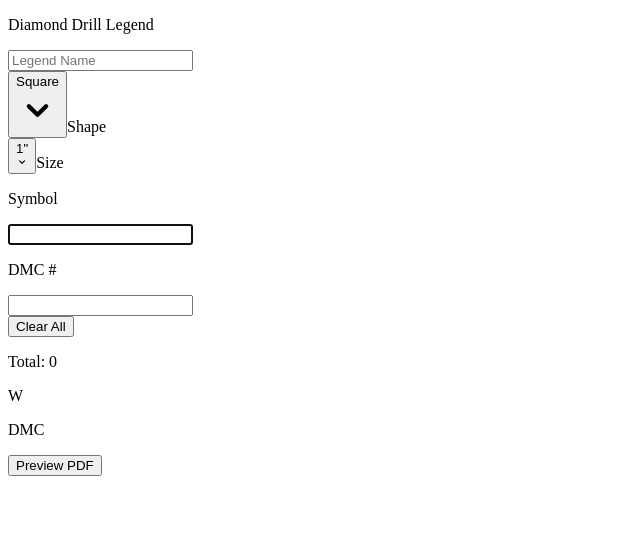
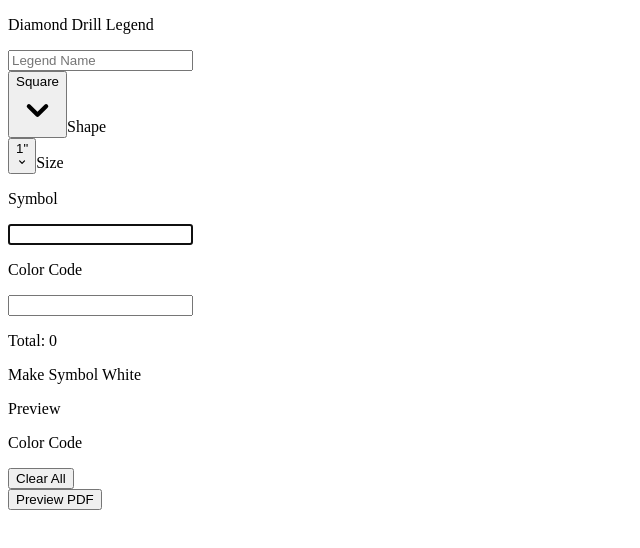
Before and after one commit to thurmand/diamond_legend_maker, a Next.js app: page / in a window 1280 px wide. Shown: the top 548 px of the page, without its empty margins (0-640 px from the left). Built offline with nearby package versions, Linux system fonts and the light colour scheme.

Commit message:
fixes, numbering, fix list ordering

```diff
--- a/components/enterSymbol.js
+++ b/components/enterSymbol.js
@@ -55,8 +55,8 @@ export default function EnterSymbols({ className, onEnterSymbol }) {
           />
         </div>
         <div className="p-2" />
-        <div className="flex flex-col">
-          <p className="text-3xl">DMC #</p>
+        <div className="flex flex-col items-center">
+          <p className="text-3xl">Color Code</p>
           <input
             onFocus={(event) => event.target.select()}
             className="mt-2 border-b-2 border-gray-400 text-4xl w-24 focus:outline-none"
--- a/components/select-buttons.js
+++ b/components/select-buttons.js
@@ -31,7 +31,6 @@ function SelectButtons({ children, onSelect }) {
 
 function SelectButton({ buttonId, children, value, className }) {
   var { activeButtons, setSelectedButton } = useContext(SelectContext);
-  console.log({ activeButtons });
   var style = activeButtons.includes(buttonId)
     ? "border-2 p-2 border-blue-500 focus:outline-none rounded"
     : className || "border p-2 focus:outline-none rounded";
--- a/components/symbolList.js
+++ b/components/symbolList.js
@@ -9,7 +9,11 @@ const SymbolList = ({
   className,
 }) => (
   <div className={className}>
-    <div className="flex flex-row justify-between">
+    <p>Total: {values.length}</p>
+    <div className="flex items-center gap-2">
+      <div className="flex-1">Make Symbol White</div>
+      <p className="flex-1">Preview</p>
+      <p className="flex-1">Color Code</p>
       <button
         title="Clear all"
         className="border focus:outline-none hover:shadow hover:text-white hover:bg-red-500 text-red-500 font-bold bg-white rounded px-2"
@@ -17,15 +21,11 @@ const SymbolList = ({
       >
         Clear All
       </button>
-      <p>Total: {values.length}</p>
-    </div>
-    <div className="flex items-center gap-2">
-      <div className="flex-1">W</div>
-      <p className="flex-1">DMC</p>
     </div>
     <div className="overflow-y-scroll flex flex-col">
       {values.map((n, i) => (
         <div key={i} className="flex items-center ml-1 py-1 gap-2 ">
+          <p>{n.orderId}</p>
           <span>
             <Switch
               id={i}
@@ -63,15 +63,15 @@ const SymbolList = ({
 export default SymbolList;
 
 function ColorBlock({ symbol, color, textColor, profile }) {
-  console.log({ color });
   return (
     <div
-      className="flex flex-1 justify-center items-center text-xl h-full"
+      className="flex justify-center items-center text-xl"
       style={{
+        width: 30,
         backgroundColor: color,
         color: textColor,
         borderRadius: profile == "circle" ? 50 : 0,
-        height: !!symbol && 25,
+        height: !!symbol && 30,
       }}
     >
       {symbol}
--- a/components/text-field.js
+++ b/components/text-field.js
@@ -1,4 +1,4 @@
-export default function TextField({title}) {
+export default function TextField({ title }) {
   return (
     <div>
       {title}
@@ -11,7 +11,6 @@ export default function TextField({title}) {
           maxLength="1"
           value={value}
           onChange={({ target }) => {
-            console.log(target.value);
             setValue(target.value);
           }}
           onkeydown={onEnter}
--- a/pages/index.js
+++ b/pages/index.js
@@ -9,13 +9,13 @@ import { PageHeader } from "../components/header";
 const PageTitle = "Diamond Drill Legend";
 
 export default function Symbols() {
-  var [symbolList, setSymbolList] = useState([]);
-  var [shape, setShape] = useState("square");
-  var [size, setSize] = useState("inch");
-  var [projectName, setProjectName] = useState("");
-  var [preview, setPreview] = useState(false);
-  var [isDuplicate, setIsDuplicate] = useState(false);
-  var [enteredValue, setEnteredValue] = useState({});
+  const [symbolList, setSymbolList] = useState([]);
+  const [shape, setShape] = useState("square");
+  const [size, setSize] = useState("inch");
+  const [projectName, setProjectName] = useState("");
+  const [preview, setPreview] = useState(false);
+  const [isDuplicate, setIsDuplicate] = useState(false);
+  const [enteredValue, setEnteredValue] = useState({});
 
   function onEnterSymbol(values) {
     setEnteredValue(values);
@@ -28,14 +28,15 @@ export default function Symbols() {
       return;
     }
     setIsDuplicate(false);
-    var newList = [...symbolList];
-    values.text == "black";
-    newList.unshift(values);
+    const newList = [...symbolList];
+    values.text = "black";
+    values.orderId = newList.length + 1;
+    newList.push(values);
     setSymbolList(newList);
   }
 
   function onTextColorChange(symbol) {
-    var newList = [...symbolList];
+    const newList = [...symbolList];
     var x = newList.findIndex((n) => n.symbol == symbol);
     if (newList[x].text === "white") {
       newList[x].text = "black";
@@ -51,7 +52,7 @@ export default function Symbols() {
   }
 
   function removeRow(value) {
-    var newList = [...symbolList];
+    let newList = [...symbolList];
     newList = newList.filter((n) => n.dmc != value);
     setSymbolList(newList);
   }
@@ -119,7 +120,7 @@ export default function Symbols() {
             </div>
             <SymbolList
               className="overflow-hidden flex flex-1 flex-col gap-2 p-4 max-w-md min-w-[208px] sm:border-l-2 sm:border-t-0 border-t-2 border-l-0 sm:my-4"
-              values={symbolList}
+              values={symbolList.slice().reverse()}
               onTextColorChange={onTextColorChange}
               onClear={onClear}
               removeRow={removeRow}
@@ -143,8 +144,10 @@ export default function Symbols() {
 }
 
 function PreviewPDF({ data }) {
-  var dmcNumbers = data.symbolList.map((n) => n.dmc).join("   ");
-  var a4Inches = {
+  const { symbolList, projectName, shape, size } = data;
+  const dmcNumbers = symbolList.map((n) => n.dmc).join("   ");
+  const reversedList = symbolList;
+  const a4Inches = {
     thirdInch: { size: 3, font: 16 },
     halfInch: { size: 2, font: 28 },
     inch: { size: 1, font: 60 },
@@ -152,26 +155,26 @@ function PreviewPDF({ data }) {
   return (
     <Document>
       <Page size="LETTER" style={{ padding: 16 }} wrap>
-        <Text style={{ paddingBottom: 16 }}>{data.projectName}</Text>
+        <Text style={{ paddingBottom: 16 }}>{projectName}</Text>
         <Text style={{ fontSize: 16 }}>{dmcNumbers}</Text>
         <View style={{ paddingVertical: 16 }} />
         <View style={{ flexDirection: "row", flexWrap: "wrap" }}>
-          {data.symbolList.reverse().map((n, i) => (
+          {reversedList.map((n, i) => (
             <View
               key={i}
               style={{
                 alignItems: "center",
                 justifyContent: "center",
                 backgroundColor: n.hex,
-                borderRadius: data.shape == "square" ? 0 : 99,
-                width: 72 / a4Inches[data.size].size,
-                height: 72 / a4Inches[data.size].size,
+                borderRadius: shape == "square" ? 0 : 99,
+                width: 72 / a4Inches[size].size,
+                height: 72 / a4Inches[size].size,
               }}
             >
               <Text
                 style={{
                   color: n.text,
-                  fontSize: a4Inches[data.size].font,
+                  fontSize: a4Inches[size].font,
                 }}
               >
                 {n.symbol}
```
